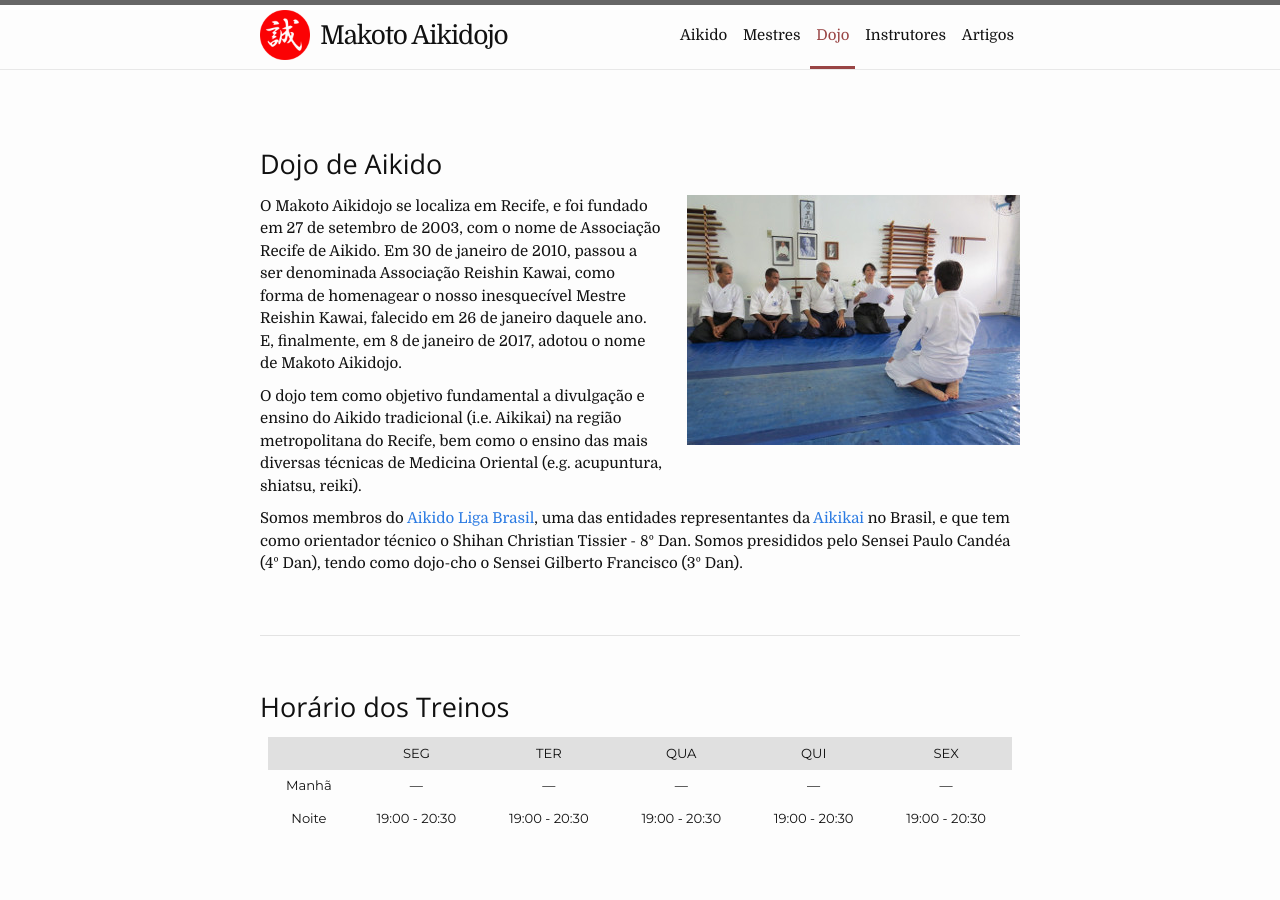
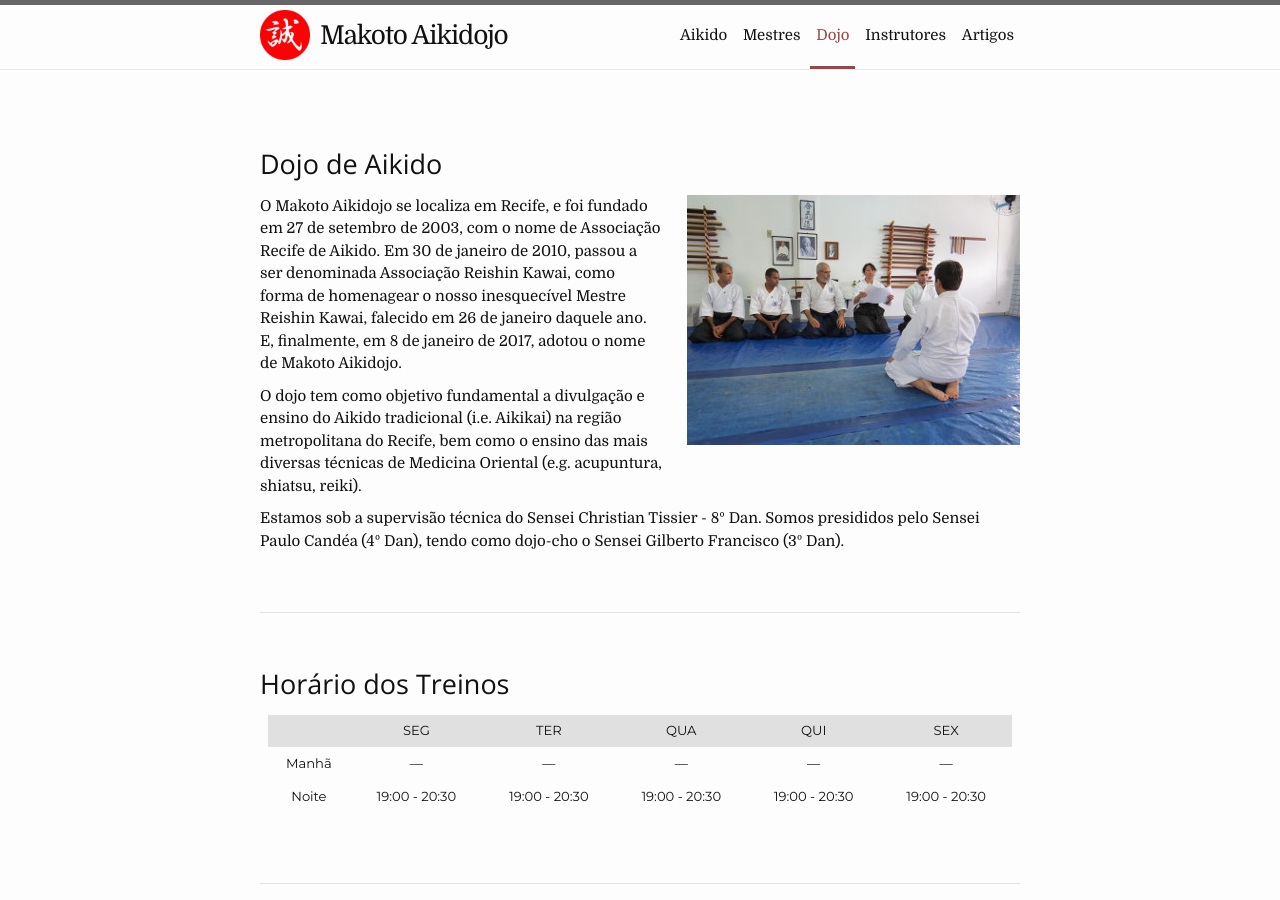
Before and after one commit to aikidorecife/aikidorecife.github.io, a Jekyll site: the page built from dojo.html, in a window 1280 px wide and 900 px high. Built offline with Jekyll 4.4.1, drawn with Linux system fonts in a browser that asks for light colours; nearby versions of some CDN libraries.

Commit message:
Add new photos to gallery

```diff
--- a/dojo.html
+++ b/dojo.html
@@ -23,9 +23,7 @@ bem como o ensino das mais diversas técnicas de Medicina Oriental
 (e.g. acupuntura, shiatsu, reiki).</p>
 
 <p>
-Somos membros do <a href="//www.aikidoligabrasil.com">Aikido Liga Brasil</a>,
-uma das entidades representantes da <a href="//www.aikikai.or.jp/eng/">Aikikai</a>
-no Brasil, e que tem como orientador técnico o Shihan Christian Tissier - 8º Dan.
+Estamos sob a supervisão técnica do Sensei Christian Tissier - 8º Dan.
 Somos presididos pelo Sensei Paulo Candéa (4º Dan), tendo como dojo-cho o
 Sensei Gilberto Francisco (3º Dan).
 </p>
@@ -80,6 +78,8 @@ Sensei Gilberto Francisco (3º Dan).
     <img src="/assets/grupo2.jpg" alt="" data-title="A" />
     <img src="/assets/grupo3.jpg" alt="" data-title="B" />
     <img src="/assets/grupo4.jpg" alt="" data-title="C" />
+    <img src="/assets/paulo-tissier.jpg" alt="" data-title="D" />
+    <img src="/assets/grupo-tissier.jpg" alt="" data-title="E" />
   </div>
 </div>
 <script>
```
